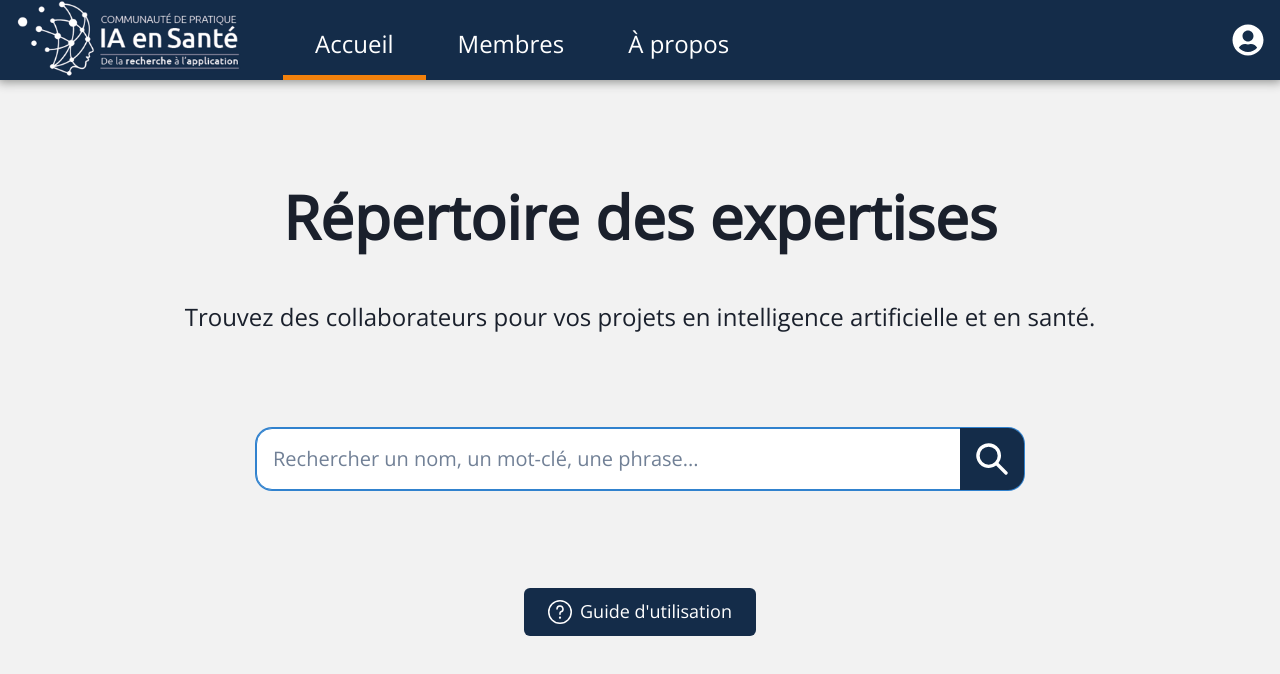
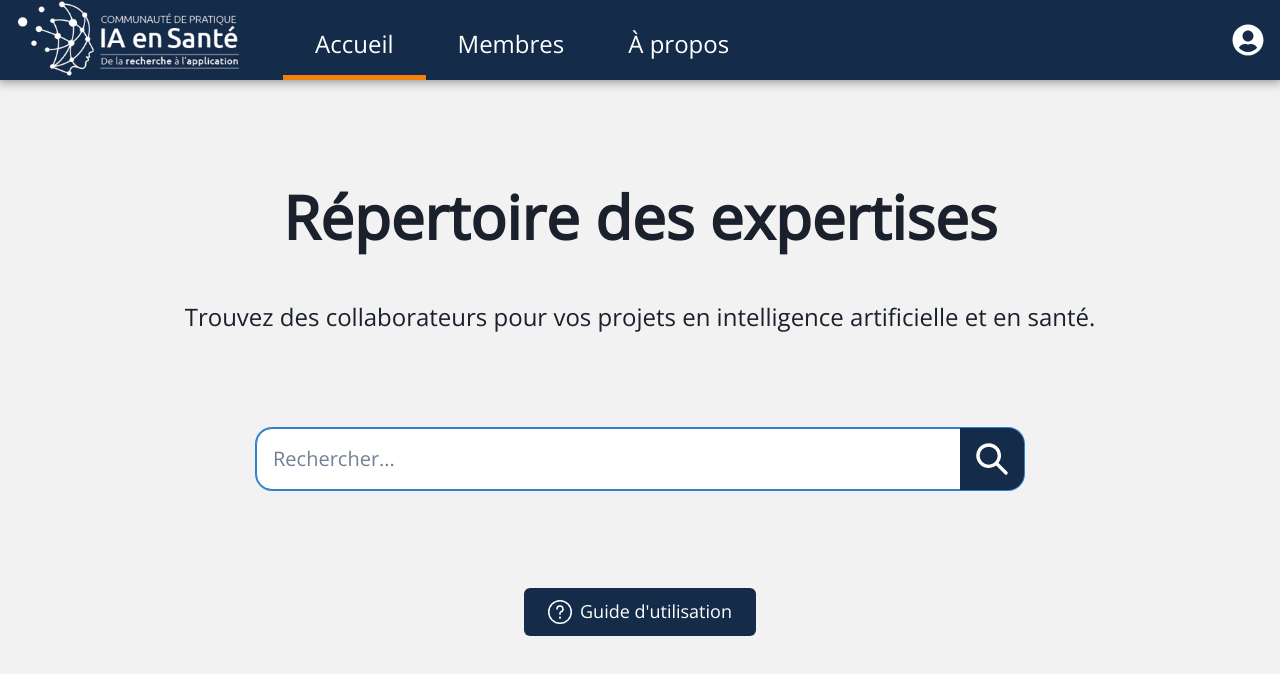
Before and after one commit to CPIAS/Repertoire_Expertises_CPIAS, a React (Create React App) app in the folder Frontend/: page /#/accueil in a window 1280 px wide. Shown: the top 674 px of the page. Built offline with nearby package versions, Linux system fonts and the light colour scheme; no server answers.

Commit message:
[UI] Adjusted the MemberCard in user guide

```diff
--- a/Frontend/src/components/memberCard/MemberCard.tsx
+++ b/Frontend/src/components/memberCard/MemberCard.tsx
@@ -72,7 +72,7 @@ const MemberCard: React.FC<MemberCardProps> = ({ member, isReadOnly = false }) =
                     >
                         <Flex
                             marginRight={'0.5rem'}
-                            width={'10%'}
+                            width={isReadOnly ? '15%' : '10%'}
                         >
                             <Image
                                 src={member.profilePicture ? `https://drive.google.com/uc?export=view&id=${member.profilePicture}` : './images/avatar/generic-avatar.png'}
@@ -85,7 +85,7 @@ const MemberCard: React.FC<MemberCardProps> = ({ member, isReadOnly = false }) =
                             flexWrap={'wrap'}
                             alignItems={'center'}
                             gap={'0.5rem'}
-                            width={'90%'}
+                            width={isReadOnly ? '85%' : '90%'}
                         >
                             <Flex
                                 width={'100%'}
@@ -151,6 +151,7 @@ const MemberCard: React.FC<MemberCardProps> = ({ member, isReadOnly = false }) =
                     <Flex
                         width={'100%'}
                         justifyContent={'flex-end'}
+                        display={isReadOnly ? 'none':'flex'}
                     >
                         <Link
                             fontWeight={'medium'}
--- a/Frontend/src/components/searchBar/SearchBar.tsx
+++ b/Frontend/src/components/searchBar/SearchBar.tsx
@@ -51,7 +51,7 @@ const SearchBar: React.FC<SearchBarProps> = ({
                 size={'lg'}
             >
                 <AutoResizeTextarea
-                    placeholder={'Rechercher un nom, un mot-clé, une phrase...'}
+                    placeholder={'Rechercher...'}
                     fontSize={'xl'}
                     backgroundColor={colors.darkAndLight.white}
                     paddingRight={'4.5rem'}
```
